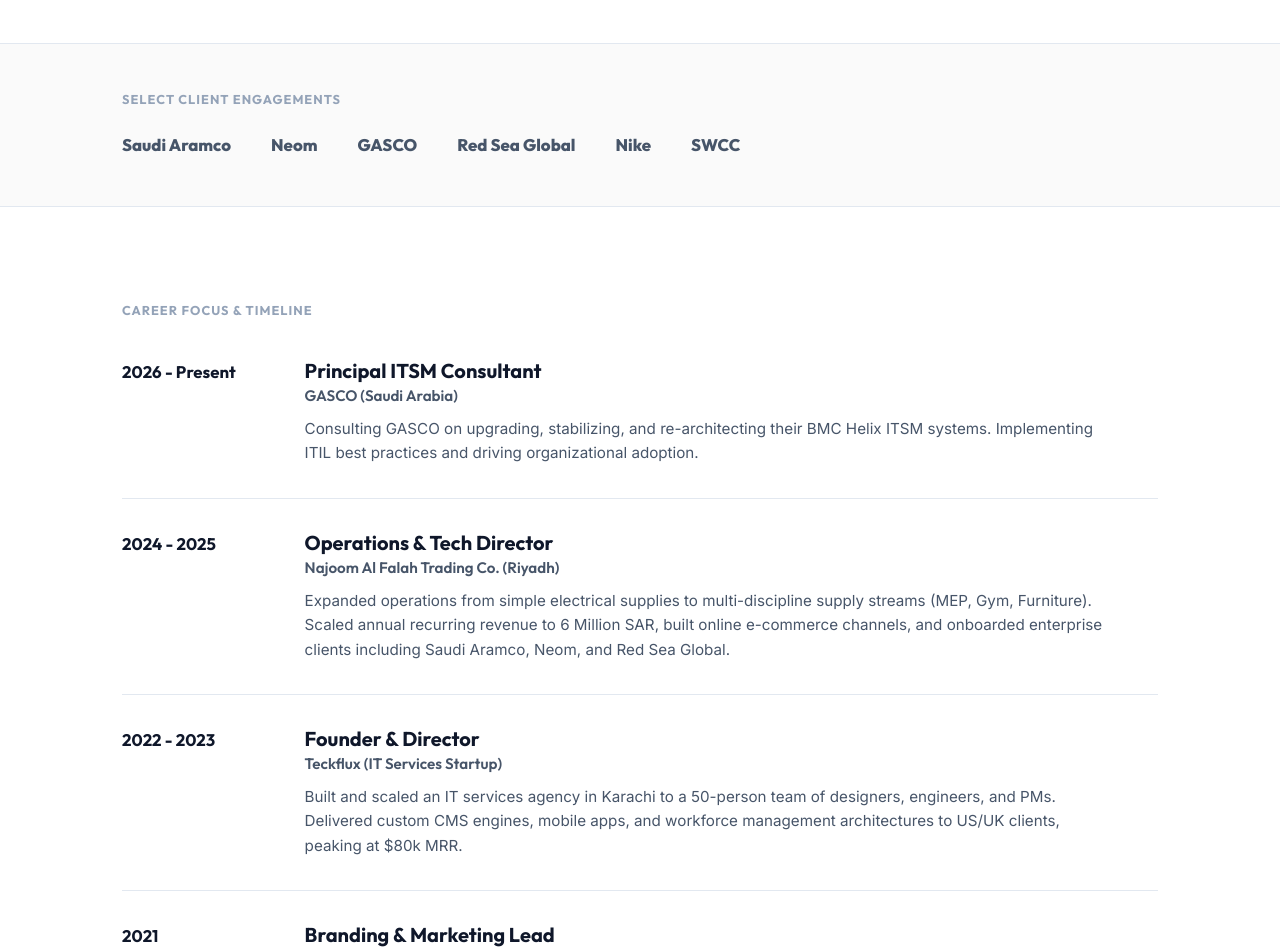
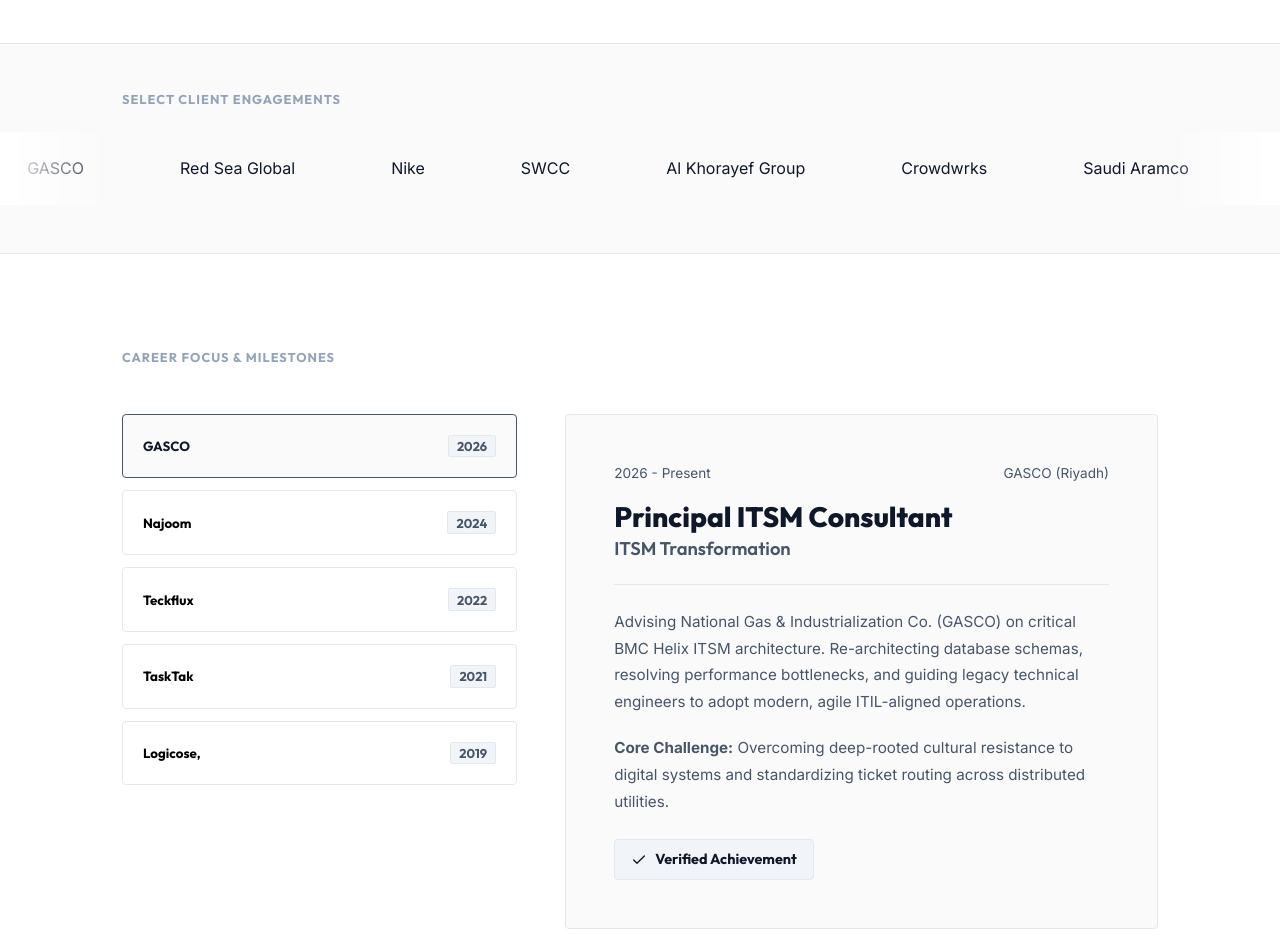
Before and after one commit to moizkhann6/Moiz-Website, a React (Vite) app: page / in a window 1280 px wide. Shown: the part 480-1431 px from the top of the page. Built offline with nearby package versions, Linux system fonts and the light colour scheme; no server answers.

Commit message:
feat: animate brand scroll, custom mouse cursor, smooth scroll, remove labs, and rebuild experience deck

```diff
--- a/src/components/Header.jsx
+++ b/src/components/Header.jsx
@@ -26,9 +26,6 @@
           <NavLink to="/portfolio" className={({ isActive }) => `nav-link ${isActive ? 'active' : ''}`}>
             Portfolio
           </NavLink>
-          <span className="nav-link-disabled" title="Launching soon">
-            Tools (Coming Soon)
-          </span>
           <a href="/#newsletter-section" className="nav-link">
             Newsletter
           </a>
@@ -52,9 +49,6 @@
               <Link to="/portfolio" className="mobile-nav-link" onClick={closeMenu}>
                 Portfolio
               </Link>
-              <span className="mobile-nav-link-disabled">
-                Tools (Coming Soon)
-              </span>
               <a href="/#newsletter-section" className="mobile-nav-link" onClick={closeMenu}>
                 Newsletter
               </a>
--- a/src/index.css
+++ b/src/index.css
@@ -609,3 +609,220 @@
   padding: 0.75rem 1rem;
   border-radius: var(--radius-md);
 }
+
+/* Smooth scrolling */
+html {
+  scroll-behavior: smooth;
+}
+
+/* Custom Minimal Cursor follower (active on desktop mouse screens) */
+@media (pointer: fine) {
+  body, a, button, input, select, textarea, .nav-link, .btn, .timeline-dot-btn, .exp-tab-btn, .blog-card, .portfolio-card {
+    cursor: none !important;
+  }
+
+  .custom-cursor-dot {
+    width: 6px;
+    height: 6px;
+    background-color: var(--text-primary);
+    border-radius: 50%;
+    position: fixed;
+    transform: translate(-50%, -50%);
+    pointer-events: none;
+    z-index: 9999;
+    transition: width 0.15s, height 0.15s, background-color 0.15s;
+  }
+
+  .custom-cursor-ring {
+    width: 30px;
+    height: 30px;
+    border: 1px solid var(--text-muted);
+    border-radius: 50%;
+    position: fixed;
+    transform: translate(-50%, -50%);
+    pointer-events: none;
+    z-index: 9998;
+    transition: width 0.2s, height 0.2s, border-color 0.2s, background-color 0.2s;
+  }
+
+  .custom-cursor-dot.hovering {
+    width: 8px;
+    height: 8px;
+    background-color: var(--primary);
+  }
+
+  .custom-cursor-ring.hovering {
+    width: 44px;
+    height: 44px;
+    border-color: var(--primary);
+    background-color: rgba(71, 85, 105, 0.04);
+  }
+}
+
+/* Infinite Brand Marquee slider */
+.marquee-container {
+  overflow: hidden;
+  width: 100%;
+  display: flex;
+  position: relative;
+  padding: 1.5rem 0;
+}
+
+.marquee-container::before,
+.marquee-container::after {
+  content: '';
+  position: absolute;
+  top: 0;
+  bottom: 0;
+  width: 120px;
+  z-index: 2;
+  pointer-events: none;
+}
+
+.marquee-container::before {
+  left: 0;
+  background: linear-gradient(to right, var(--bg-primary) 0%, transparent 100%);
+}
+
+.marquee-container::after {
+  right: 0;
+  background: linear-gradient(to left, var(--bg-primary) 0%, transparent 100%);
+}
+
+.marquee-content {
+  display: flex;
+  gap: 6rem;
+  flex-shrink: 0;
+  min-width: 100%;
+  justify-content: space-around;
+  animation: marquee 25s linear infinite;
+}
+
+@keyframes marquee {
+  0% { transform: translateX(0%); }
+  100% { transform: translateX(-50%); }
+}
+
+/* Executive Experience Deck layout */
+.exp-deck-grid {
+  display: grid;
+  grid-template-columns: 0.8fr 1.2fr;
+  gap: 3rem;
+  margin-top: 3rem;
+}
+
+@media (max-width: 992px) {
+  .exp-deck-grid {
+    grid-template-columns: 1fr;
+    gap: 2rem;
+  }
+}
+
+.exp-sidebar {
+  display: flex;
+  flex-direction: column;
+  gap: 0.75rem;
+}
+
+.exp-tab-btn {
+  text-align: left;
+  padding: 1.25rem;
+  border: 1px solid var(--border-light);
+  background: var(--bg-primary);
+  font-family: var(--font-heading);
+  font-weight: 700;
+  border-radius: var(--radius-md);
+  transition: var(--transition-normal);
+  display: flex;
+  justify-content: space-between;
+  align-items: center;
+}
+
+.exp-tab-btn:hover {
+  border-color: var(--border-dark);
+}
+
+.exp-tab-btn.active {
+  background: var(--bg-secondary);
+  border-color: var(--primary);
+  color: var(--text-primary);
+}
+
+.exp-tab-year {
+  font-size: 0.8rem;
+  color: var(--text-secondary);
+  border: 1px solid var(--border-light);
+  padding: 0.15rem 0.5rem;
+  border-radius: var(--radius-sm);
+  background: var(--bg-tertiary);
+}
+
+.exp-card-flat {
+  border: 1px solid var(--border-light);
+  padding: 3rem;
+  background: var(--bg-secondary);
+  border-radius: var(--radius-md);
+  min-height: 400px;
+  display: flex;
+  flex-direction: column;
+  justify-content: space-between;
+}
+
+@media (max-width: 600px) {
+  .exp-card-flat {
+    padding: 2rem 1.5rem;
+  }
+}
+
+.exp-card-header {
+  border-bottom: 1px solid var(--border-light);
+  padding-bottom: 1.5rem;
+  margin-bottom: 1.5rem;
+}
+
+.exp-card-header h3 {
+  font-size: 1.75rem;
+  font-weight: 800;
+}
+
+.exp-card-header h4 {
+  font-size: 1.15rem;
+  color: var(--primary);
+  font-weight: 600;
+  margin-top: 0.25rem;
+}
+
+.exp-meta-row {
+  display: flex;
+  justify-content: space-between;
+  margin-bottom: 1rem;
+  font-size: 0.85rem;
+  color: var(--text-secondary);
+}
+
+.exp-body-flat p {
+  color: var(--text-secondary);
+  font-size: 0.95rem;
+  line-height: 1.75;
+  margin-bottom: 1.25rem;
+}
+
+.exp-body-flat p:last-child {
+  margin-bottom: 0;
+}
+
+.exp-metrics-badge {
+  align-self: flex-start;
+  display: inline-flex;
+  align-items: center;
+  gap: 0.5rem;
+  background: var(--bg-tertiary);
+  border: 1px solid var(--border-light);
+  padding: 0.5rem 1rem;
+  border-radius: var(--radius-md);
+  margin-top: 1.5rem;
+  font-family: var(--font-heading);
+  font-weight: 700;
+  color: var(--text-primary);
+  font-size: 0.9rem;
+}
--- a/src/views/Home.jsx
+++ b/src/views/Home.jsx
@@ -1,10 +1,11 @@
 import React, { useState } from 'react';
 import { Link } from 'react-router-dom';
-import { ArrowRight, Send, Mail, Check } from 'lucide-react';
+import { ArrowRight, Send, Mail, Check, ChevronRight } from 'lucide-react';
 
 export default function Home() {
   const [email, setEmail] = useState('');
   const [subscribed, setSubscribed] = useState(false);
+  const [activeExpTab, setActiveExpTab] = useState(0);
 
   const handleSubscribe = (e) => {
     e.preventDefault();
@@ -17,36 +18,46 @@
     }
   };
 
-  const timelineEvents = [
+  const experienceDeck = [
     {
       year: '2026 - Present',
       role: 'Principal ITSM Consultant',
-      company: 'GASCO (Saudi Arabia)',
-      story: 'Consulting GASCO on upgrading, stabilizing, and re-architecting their BMC Helix ITSM systems. Implementing ITIL best practices and driving organizational adoption.'
+      company: 'GASCO (Riyadh)',
+      metrics: 'ITSM Transformation',
+      story: 'Advising National Gas & Industrialization Co. (GASCO) on critical BMC Helix ITSM architecture. Re-architecting database schemas, resolving performance bottlenecks, and guiding legacy technical engineers to adopt modern, agile ITIL-aligned operations.',
+      challenge: 'Overcoming deep-rooted cultural resistance to digital systems and standardizing ticket routing across distributed utilities.'
     },
     {
       year: '2024 - 2025',
       role: 'Operations & Tech Director',
       company: 'Najoom Al Falah Trading Co. (Riyadh)',
-      story: 'Expanded operations from simple electrical supplies to multi-discipline supply streams (MEP, Gym, Furniture). Scaled annual recurring revenue to 6 Million SAR, built online e-commerce channels, and onboarded enterprise clients including Saudi Aramco, Neom, and Red Sea Global.'
+      metrics: '6M SAR ARR Scaled',
+      story: 'Expanded operations from small-scale electrical supply to full-scope industrial procurement (MEP, Gym Equipment, Mechanical, Furniture). Managed supply-chain logistics, launched their e-commerce store, and successfully onboarded tier-1 clients including Saudi Aramco, Neom, Red Sea Global, and SWCC.',
+      challenge: 'Navigating complex B2B compliance and bidding audits for mega-projects in Saudi Arabia.'
     },
     {
       year: '2022 - 2023',
       role: 'Founder & Director',
-      company: 'Teckflux (IT Services Startup)',
-      story: 'Built and scaled an IT services agency in Karachi to a 50-person team of designers, engineers, and PMs. Delivered custom CMS engines, mobile apps, and workforce management architectures to US/UK clients, peaking at $80k MRR.'
+      company: 'Teckflux ( Karachi)',
+      metrics: 'Grew to 50-Person Agency',
+      story: 'Founded and scaled an IT services startup in Karachi. Hired and aligned developers, designers, and sales representatives. Delivered custom CMS software, mobile applications, and workforce engines to US and UK clients, reaching $80k USD monthly recurring revenue.',
+      challenge: 'Handling macroeconomic cash flow bottlenecks and agency scaling challenges, which eventually led to closing the startup.'
     },
     {
       year: '2021',
       role: 'Branding & Marketing Lead',
       company: 'TaskTak (US Product Company)',
-      story: 'Directed product marketing and visual brand identity for TaskTak\'s Business Management Platform (BMP), translating engineering metrics into clear commercial copy.'
+      metrics: 'Product Launch & BMP Scale',
+      story: 'Managed corporate branding, visual design language, and marketing assets for TaskTak\'s SaaS Business Management Platform (BMP). Aligned UX wireframes and advertising campaigns to position the software in international markets.',
+      challenge: 'Simplifying complex technical database capabilities into high-converting marketing value propositions.'
     },
     {
       year: '2019 - 2020',
       role: 'Graphic UI/UX Executive & Consultant',
-      company: 'Logicose, Tafsol, Forsit Global (Korea), TypeB Studio (US)',
-      story: 'Consulted on Amazon store interfaces, wireframed B2B landing pages, and directed executive UX strategies for local and remote companies.'
+      company: 'Logicose, Tafsol, Forsit Global (Korea)',
+      metrics: 'Global UI/UX Advisory',
+      story: 'Designed executive interfaces, conducted B2B wireframing tests, and consulted Korean firm Forsit Global on remote Amazon e-commerce store visuals. Directed cross-functional team designs for US agencies.',
+      challenge: 'Managing remote stakeholder requirements and balancing strict visual quality with development sprint timings.'
     }
   ];
 
@@ -71,55 +82,76 @@
         </div>
       </section>
 
-      {/* CLIENT BRANDS */}
+      {/* CLIENT BRANDS (Infinite Unlimited Scrolling Marquee) */}
       <section className="brands-flat">
         <div className="container">
           <h2 className="section-title-flat">Select Client Engagements</h2>
-          <div className="brands-list-flat">
+        </div>
+        <div className="marquee-container">
+          <div className="marquee-content">
+            {/* First Set */}
             <span>Saudi Aramco</span>
             <span>Neom</span>
             <span>GASCO</span>
             <span>Red Sea Global</span>
             <span>Nike</span>
             <span>SWCC</span>
+            <span>Al Khorayef Group</span>
+            <span>Crowdwrks</span>
+
+            {/* Duplicated Set for Infinite Loop */}
+            <span>Saudi Aramco</span>
+            <span>Neom</span>
+            <span>GASCO</span>
+            <span>Red Sea Global</span>
+            <span>Nike</span>
+            <span>SWCC</span>
+            <span>Al Khorayef Group</span>
+            <span>Crowdwrks</span>
           </div>
         </div>
       </section>
 
-      {/* ROADMAP / TIMELINE */}
+      {/* INTERACTIVE EXPERIENCE DECK (Replaces CV timeline) */}
       <section className="timeline-flat-section">
         <div className="container">
-          <h2 className="section-title-flat">Career Focus & Timeline</h2>
-          <div className="timeline-list-vertical">
-            {timelineEvents.map((event, idx) => (
-              <div key={idx} className="timeline-item-flat">
-                <div className="timeline-meta">
-                  <span className="timeline-year">{event.year}</span>
+          <h2 className="section-title-flat">Career Focus & Milestones</h2>
+
+          <div className="exp-deck-grid">
+            {/* Tab Selector Sidebar */}
+            <div className="exp-sidebar">
+              {experienceDeck.map((exp, idx) => (
+                <button
+                  key={idx}
+                  className={`exp-tab-btn ${activeExpTab === idx ? 'active' : ''}`}
+                  onClick={() => setActiveExpTab(idx)}
+                >
+                  <span>{exp.company.split(' ')[0]}</span>
+                  <span className="exp-tab-year">{exp.year.split(' ')[0]}</span>
+                </button>
+              ))}
+            </div>
+
+            {/* Selected Card display */}
+            <div className="exp-card-flat animate-fade-in" key={activeExpTab}>
+              <div>
+                <div className="exp-meta-row">
+                  <span>{experienceDeck[activeExpTab].year}</span>
+                  <span>{experienceDeck[activeExpTab].company}</span>
                 </div>
-                <div className="timeline-details">
-                  <h3>{event.role}</h3>
-                  <h4>{event.company}</h4>
-                  <p>{event.story}</p>
+                <div className="exp-card-header">
+                  <h3>{experienceDeck[activeExpTab].role}</h3>
+                  <h4>{experienceDeck[activeExpTab].metrics}</h4>
+                </div>
+                <div className="exp-body-flat">
+                  <p>{experienceDeck[activeExpTab].story}</p>
+                  <p><strong>Core Challenge:</strong> {experienceDeck[activeExpTab].challenge}</p>
                 </div>
               </div>
-            ))}
-          </div>
-        </div>
-      </section>
 
-      {/* LABS SECTION */}
-      <section className="labs-section">
-        <div className="container">
-          <h2 className="section-title-flat">Labs</h2>
-          <p className="labs-desc">Automated tools, utilities, and applications currently under active research and build cycles.</p>
-
-          <div className="labs-grid">
-            <div className="labs-card-flat">
-              <div className="labs-card-header">
-                <h3>Procurement Automations</h3>
-                <span className="badge-coming">Coming Soon</span>
+              <div className="exp-metrics-badge">
+                <Check size={16} /> <span>Verified Achievement</span>
               </div>
-              <p>Building the next generation of automated procurement and efficiency tools to streamline material supply pipelines.</p>
             </div>
           </div>
         </div>
@@ -156,6 +188,7 @@
           </div>
         </div>
       </section>
+
     </div>
   );
 }
```
Also changed, not shown: src/App.jsx (+76 -1 lines).
